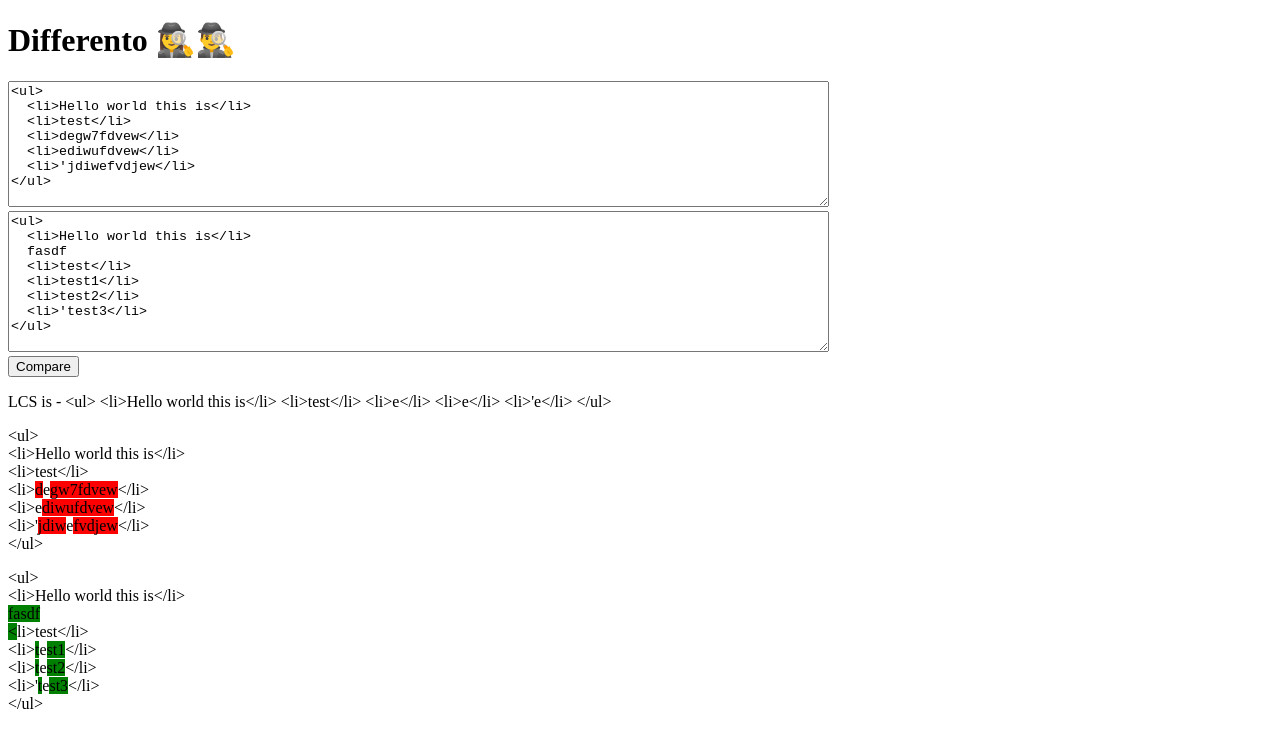
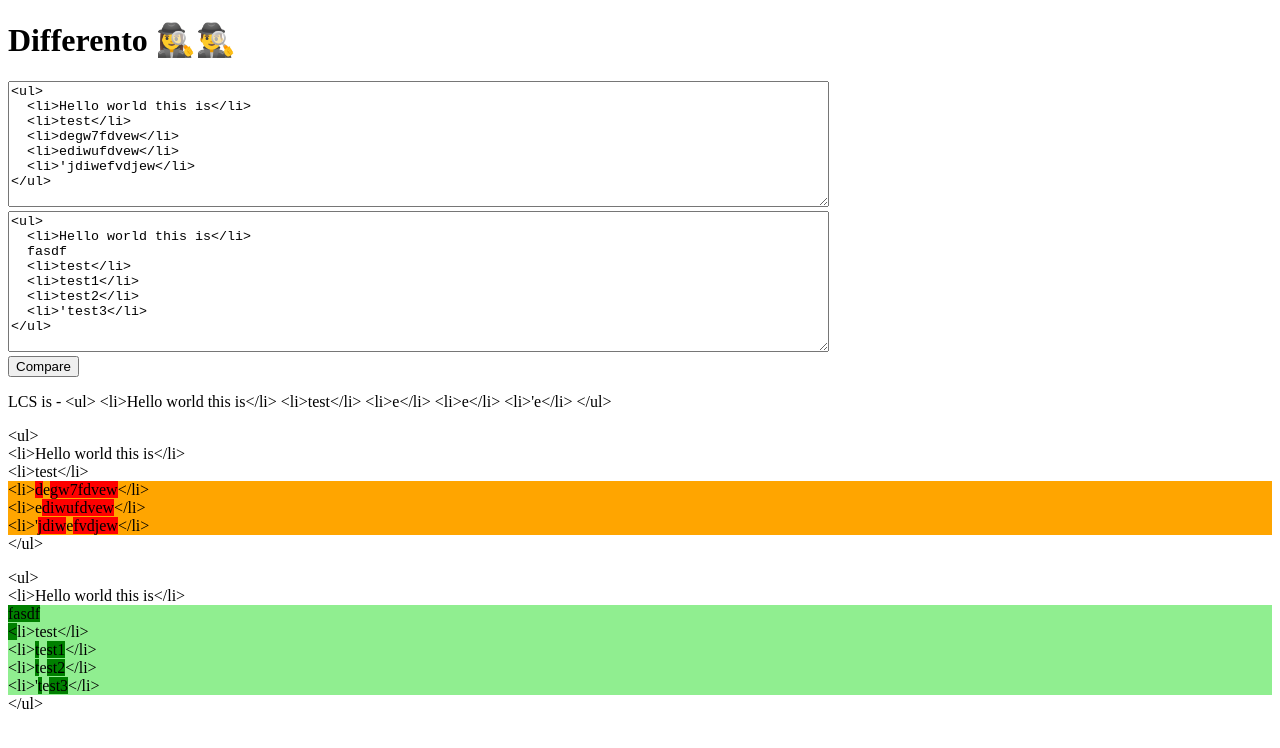
Before and after one commit to yogeshwar-b/differento, a React (Vite) app: page / in a window 1280 px wide. Both pictures are taken after a click on the button "Compare". Shown: the top 748 px of the page. Built offline with nearby package versions, Linux system fonts and the light colour scheme.

Commit message:
changed line color added.

```diff
--- a/src/App.tsx
+++ b/src/App.tsx
@@ -60,8 +60,18 @@ const DifferntoComparitor = ({ source, target }: DifferentoComparitorProps) => {
 
   return (
     <div>
-      <LineView source={source} lcs={lcs} backgroundcolor='red'></LineView>
-      <LineView source={target} lcs={lcs} backgroundcolor='green'></LineView>
+      <LineView
+        source={source}
+        lcs={lcs}
+        backgroundColor='red'
+        changedLineColor='orange'
+      ></LineView>
+      <LineView
+        source={target}
+        lcs={lcs}
+        backgroundColor='green'
+        changedLineColor='lightgreen'
+      ></LineView>
     </div>
   )
 }
@@ -69,9 +79,15 @@ const DifferntoComparitor = ({ source, target }: DifferentoComparitorProps) => {
 interface LineViewProps {
   source: string
   lcs: string
-  backgroundcolor: string
+  backgroundColor: string
+  changedLineColor: string
 }
-const LineView = ({ source, lcs, backgroundcolor }: LineViewProps) => {
+const LineView = ({
+  source,
+  lcs,
+  backgroundColor,
+  changedLineColor
+}: LineViewProps) => {
   var sourceidx = 0
   var lcsidx = 0
   console.log(`got source ${source} lcs ${lcs}`)
@@ -79,6 +95,7 @@ const LineView = ({ source, lcs, backgroundcolor }: LineViewProps) => {
   while (sourceidx < source.length) {
     console.log(` something print - ${sourceidx}`)
     var lineseen = false
+    var changeseen = false
     const temp = []
     while (sourceidx < source.length) {
       if (source[sourceidx] != '\n' && source[sourceidx] == lcs[lcsidx]) {
@@ -93,15 +110,34 @@ const LineView = ({ source, lcs, backgroundcolor }: LineViewProps) => {
           sourceidx++
           break
         }
+        changeseen = true
         temp.push(
-          <p style={{ display: 'inline', backgroundColor: backgroundcolor }}>
+          <p style={{ display: 'inline', backgroundColor: backgroundColor }}>
             {source[sourceidx]}
           </p>
         )
       }
       sourceidx++
     }
-    rows.push(<div>{temp}</div>)
+
+    rows.push(
+      <div style={{ position: 'relative' }}>
+        {changeseen ? (
+          <div
+            style={{
+              zIndex: '-1',
+              backgroundColor: changedLineColor,
+              position: 'absolute',
+              height: '100%',
+              width: '100%'
+            }}
+          ></div>
+        ) : (
+          <div></div>
+        )}
+        <div>{temp}</div>
+      </div>
+    )
   }
   return <p>{rows}</p>
 }
```
